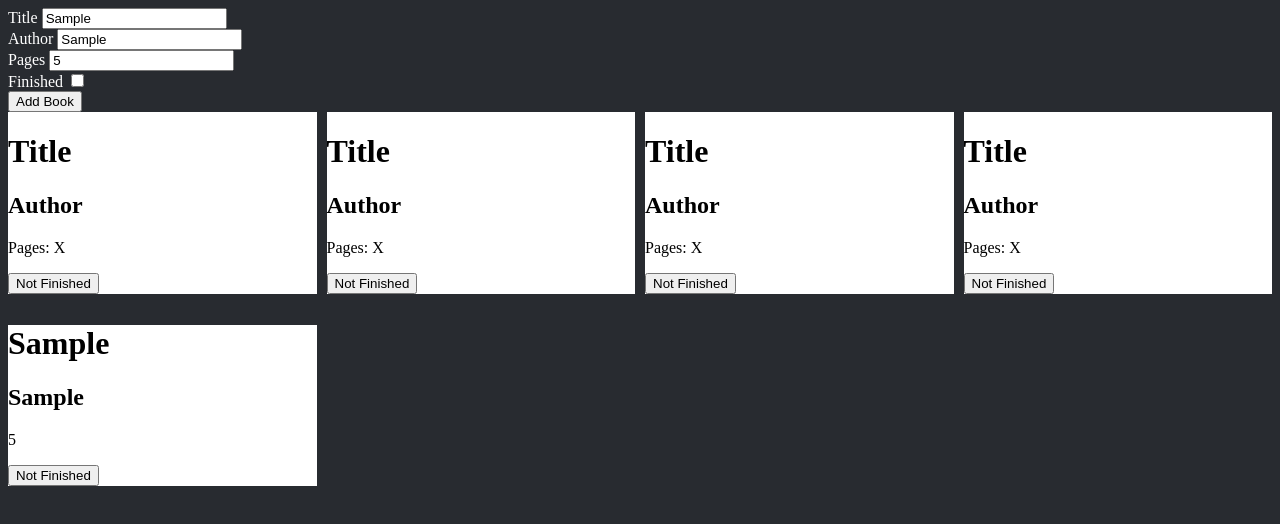
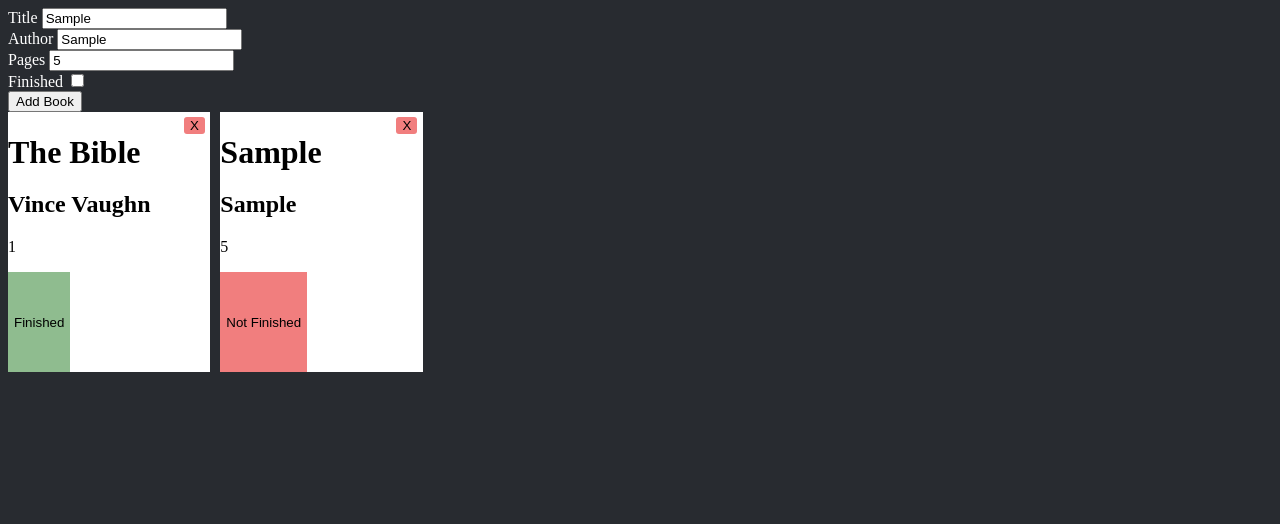
Before and after one commit to TylerYoungdahl/Library, a plain HTML site: page index.html in a window 1280 px wide. Both pictures are taken after typing "Sample", "Sample", "5" into the empty fields and a click on the button "Add Book". Drawn offline with Linux system fonts and the light colour scheme.

Commit message:
toggle read button

```diff
--- a/index.html
+++ b/index.html
@@ -28,29 +28,13 @@
     </form>
     <div id="library-container">
       <div class="card">
-        <h1 class="card-header">Title</h1>
-        <h2 class="author">Author</h2>
-        <p class="pages">Pages: X</p>
-        <button class="read">Not Finished</button>
-      </div>
-
-      <div class="card">
-        <h1 class="card-header">Title</h1>
-        <h2 class="author">Author</h2>
-        <p class="pages">Pages: X</p>
-        <button class="read">Not Finished</button>
-      </div>
-      <div class="card">
-        <h1 class="card-header">Title</h1>
-        <h2 class="author">Author</h2>
-        <p class="pages">Pages: X</p>
-        <button class="read">Not Finished</button>
-      </div>
-      <div class="card">
-        <h1 class="card-header">Title</h1>
-        <h2 class="author">Author</h2>
-        <p class="pages">Pages: X</p>
-        <button class="read">Not Finished</button>
+        <div class="close-btn-container">
+          <button class="close-btn" data-key="${book.key}">X</button>
+        </div>
+        <h1 class="card-header">The Bible</h1>
+        <h2 class="author">Vince Vaughn</h2>
+        <p class="pages">21</p>
+        <button class="read-btn read">Finished</button>
       </div>
     </div>
 
--- a/scripts.js
+++ b/scripts.js
@@ -8,40 +8,83 @@ const read = document.getElementById("read");
 
 const library = document.getElementById("library-container");
 
-function Book(title, author, pages, isRead) {
+function Book(title, author, pages, isRead, key) {
   this.title = title;
   this.author = author;
   this.pages = pages;
   this.isRead = isRead;
+  this.key = key;
 }
 
-function addBookToLibrary(newBook) {
-  myLibrary.push(newBook);
-  console.log(myLibrary);
-}
+Book.prototype.toggleIsRead = function () {
+  this.isRead = !this.isRead;
+};
 
 submitBtn.addEventListener("click", (e) => {
   e.preventDefault();
+  const newBook = new Book(
+    title.value,
+    author.value,
+    pages.value,
+    read.checked ? true : false,
+    Math.floor(Math.random() * 10000) + 1
+  );
 
-  const bookTitle = title.value;
-  const bookAuthor = author.value;
-  const bookPages = pages.value;
-  const bookIsRead = read.value;
+  myLibrary.push(newBook);
+  console.log(myLibrary);
 
-  const book = new Book(bookTitle, bookAuthor, bookPages, bookIsRead);
+  displayLibrary();
+});
 
+function displayLibrary() {
+  library.innerHTML = "";
+  myLibrary.forEach((book) => {
     const newCard = document.createElement("div");
-  newCard.classList.add("library-container");
+    newCard.classList.add("card");
     library.appendChild(newCard);
-  newCard.innerHTML = `<div class="card">
+    newCard.innerHTML = `
+    <div class="close-btn-container">
+      <button class="close-btn" data-key=${book.key}>X</button>
+    </div>
     <h1 class="card-header">${book.title}</h1>
     <h2 class="author">${book.author}</h2>
     <p class="pages">${book.pages}</p>
-  <button class="read">${read.checked ? "Finished" : "Not Finished"}</button>
-</div>`;
+    <button class="read-btn ${book.isRead ? "read" : "not-read"}" data-key=${
+      book.key
+    }>${book.isRead ? "Finished" : "Not Finished"}</button>`;
+  });
+}
 
-  addBookToLibrary(book);
+library.addEventListener("click", (e) => {
+  console.log("shsdhjsd");
+  // close button
+  if (e.target.classList.contains("close-btn")) {
+    const key = parseInt(e.target.dataset.key);
+
+    for (i = 0; i < myLibrary.length; i++) {
+      if (myLibrary[i].key === key) {
+        myLibrary.splice(i, 1);
+      }
+    }
+
+    displayLibrary();
+    // read button
+  } else if (e.target.classList.contains("read-btn")) {
+    const key = parseInt(e.target.dataset.key);
+    const book = myLibrary.find((item) => item.key === key);
+
+    book.toggleIsRead();
+
+    displayLibrary();
+  }
 });
 
-const bloodMeridian = new Book("Blood Meridian", "Cormac McCarthy", 368, false);
-addBookToLibrary(bloodMeridian);
+const theBible = new Book(
+  "The Bible",
+  "Vince Vaughn",
+  "1",
+  true,
+  Math.floor(Math.random() * 10000) + 1
+);
+
+myLibrary.push(theBible);
--- a/style.css
+++ b/style.css
@@ -4,10 +4,49 @@ form {
 
 #library-container {
   display: grid;
-  grid-template-columns: 1fr 1fr 1fr 1fr;
+  grid-template-columns: 1fr 1fr 1fr 1fr 1fr 1fr;
   gap: 10px;
 }
 
 .card {
   background-color: white;
 }
+
+.close-btn-container {
+  display: flex;
+  align-items: center;
+  justify-content: end;
+}
+
+.close-btn {
+  border: none;
+  border-radius: 3px;
+  margin-top: 0.4em;
+  margin-right: 0.4em;
+  background-color: rgb(241, 126, 126);
+}
+
+.close-btn:hover {
+  cursor: pointer;
+}
+
+.card-header {
+  margin: 0;
+}
+
+.read-btn {
+  border: none;
+  height: 100px;
+}
+
+.read-btn:hover {
+  cursor: pointer;
+}
+
+.read {
+  background-color: darkseagreen;
+}
+
+.not-read {
+  background-color: rgb(241, 126, 126);
+}
```
Lines whose indentation alone changed are shown as unchanged.
